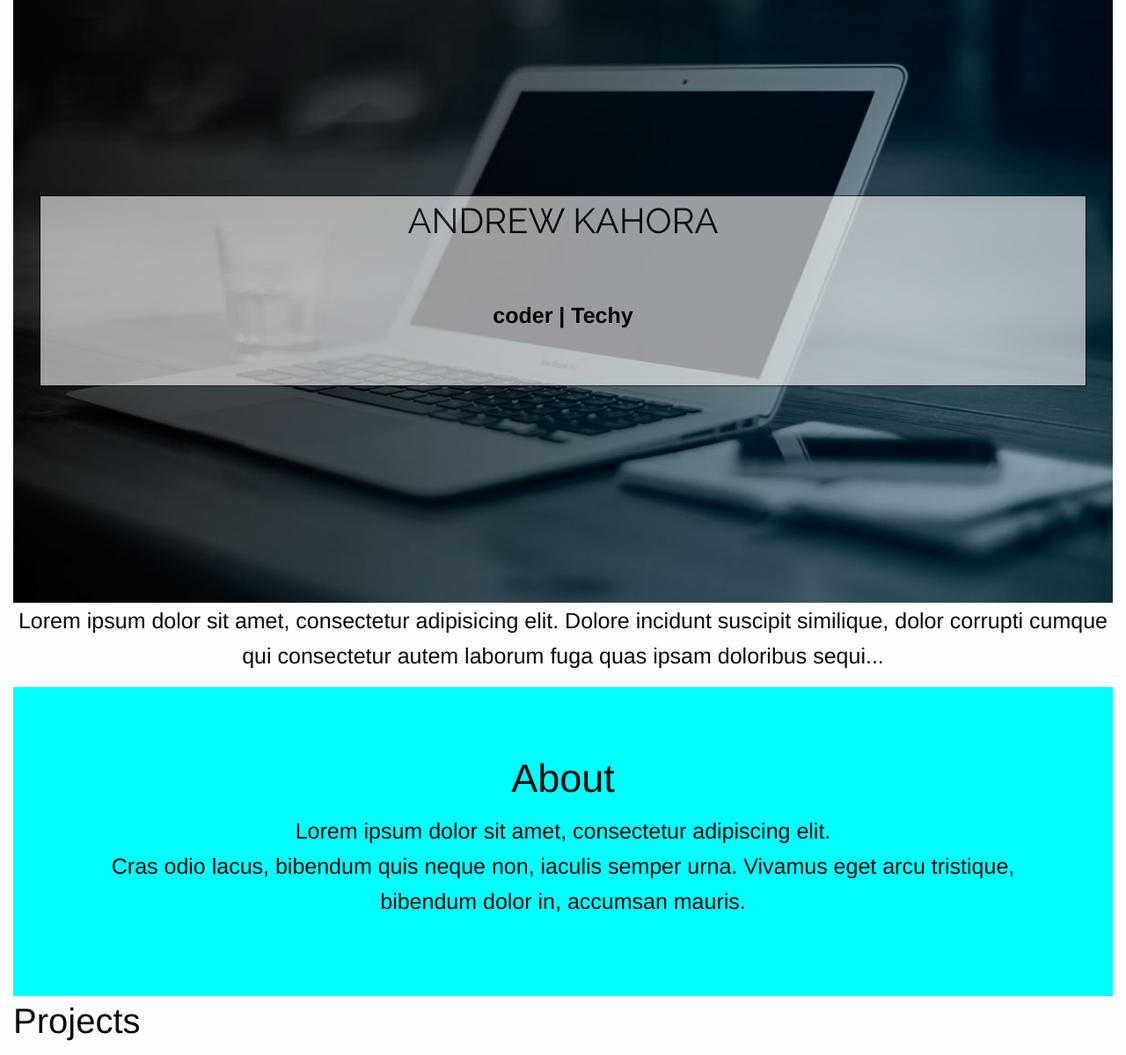
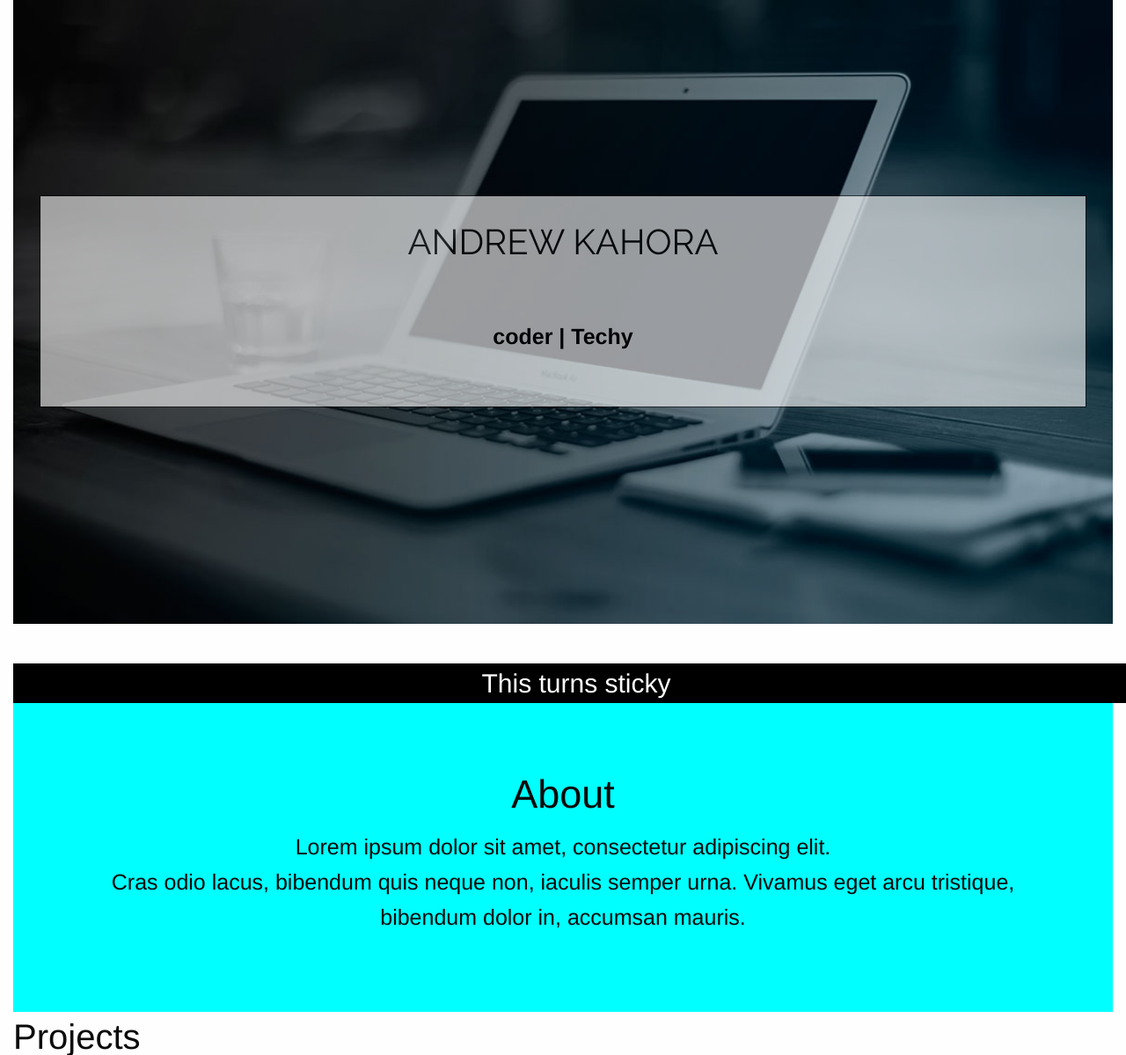
Before and after one commit to AndrewKahora/Andrew_website, a PHP site: page / in a window 1280 px wide. Shown: the top 1199 px of the page at 88% size. Run offline with PHP 8.4, Linux system fonts and the light colour scheme.

Commit message:
sticky nav

```diff
--- a/css/app.css
+++ b/css/app.css
@@ -33,11 +33,35 @@ div.transbox p {
   color: #000000;
 }
 
+#sticky {
+    background: #000000;
+    color: #ffffff;
+    font-size: 30px;
+    text-align: center;
+    width: 100vw;
+}
+
+#sticky-phantom {
+    background: #000000;
+    color: #ffffff;
+    font-size: 30px;
+    text-align: center;
+    width: 100vw;
+    visibility: hidden;
+}
+
+#sticky.stick {
+    position: fixed;
+    top: 0;
+    width: 100%;
+}
+
 .fullWidth{
     width: 100%;
     max-width: inherit;
 }
 .name1{
+    margin-top: 2%;
     text-align: center;
     font-family: 'Raleway', sans-serif;
 }
--- a/index.html
+++ b/index.html
@@ -39,17 +39,13 @@
           </div>
               </div>
 
-          <div class="cd-scrolling-bg cd-color-2">
-		<div class="cd-container">
-			<p>
-				Lorem ipsum dolor sit amet, consectetur adipisicing elit. Dolore incidunt suscipit similique, dolor corrupti cumque qui consectetur autem laborum fuga quas ipsam doloribus sequi...
-			</p>
-		</div>
-	</div>
-          <div id="about">
+          <div id="content-anchor"></div>
+          <div id="sticky-phantom">This turns sticky</div>
+          <div id="sticky">This turns sticky</div>
 
-              <!--about-->
+             <!--about-->
 
+            <div id="about">
               <div class="row">
                 <div class="small-12 small-centered columns">
                     <br>
```
